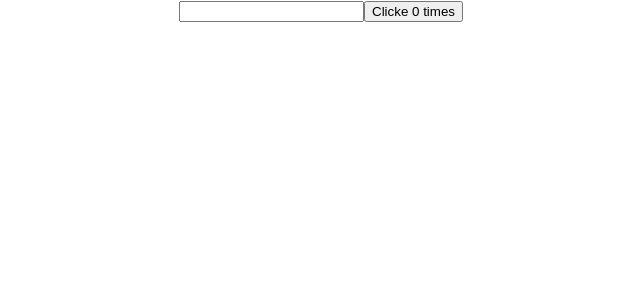
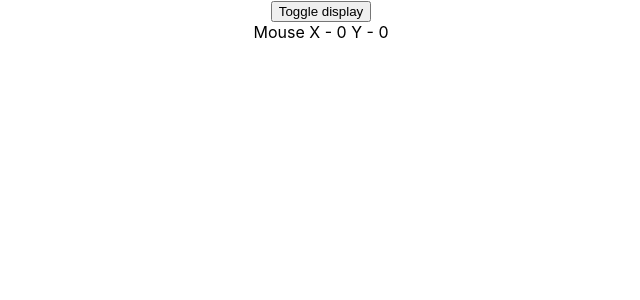
Before and after one commit to aman06it/React-tutorials, a React (Create React App) app: page / in a window 1280 px wide. Shown: the top 300 px of the page, without its empty margins (319-959 px from the left). Built offline with nearby package versions, Linux system fonts and the light colour scheme.

Commit message:
componentWillUnmount implemebtation.

```diff
--- a/src/App.js
+++ b/src/App.js
@@ -1,12 +1,15 @@
 import './App.css';
-import ClassCounterTwo from './components/ClassCounterTwo';
-import HoockCounterTwo from './components/HoockCounterTwo';
+import ClassMouse from './components/ClassMouse';
+import HoockMouse from './components/HoockMouse';
+import MouseContainer from './components/MouseContainer';
+
 
 function App() {
   return (
     <div className="App">
-      {/* <ClassCounterTwo/> */}
-      <HoockCounterTwo/>
+      {/* <ClassMouse/> */}
+      {/* <HoockMouse/> */}
+      <MouseContainer/>
     </div>
   );
 }
--- /dev/null
+++ b/src/components/ClassMouse.js
@@ -0,0 +1,29 @@
+import React, { Component } from 'react'
+
+export class ClassMouse extends Component {
+    constructor(){
+        super()
+        this.state = {
+            x:0,
+            y:0
+        }
+    }
+    logMousePosition = e =>{
+        this.setState({x: e.clientX, y:e.clientY})
+    }
+    componentDidMount(){
+        window.addEventListener('mousemove', this.logMousePosition)
+    }
+    componentWillUnmount(){
+      window.addEventListener('mousemove', this.logMousePosition)
+    }
+  render() {
+    return (
+      <div>
+          X - {this.state.x }  Y - {this.state.y}
+      </div>
+    )
+  }
+}
+
+export default ClassMouse
--- /dev/null
+++ b/src/components/HoockMouse.js
@@ -0,0 +1,28 @@
+import React, {useState, useEffect} from 'react'
+
+export default function HoockMouse() {
+    const [x, setX] = useState(0)
+    const [y, setY] = useState(0)
+
+    const logMousePosition = e =>{
+        console.log('Mouse event')
+        setX(e.clientX)
+        setY(e.clientY)
+    }
+
+    useEffect(()=>{
+        console.log('useEffect called')
+        window.addEventListener('mousemove', logMousePosition)
+
+        return ()=>{
+          console.log('Component unmounting code')
+          window.removeEventListener('mousemove', logMousePosition)
+        }
+    },[])
+
+  return (
+    <div>
+      Mouse  X - {x}  Y - {y}
+    </div>
+  )
+}
--- /dev/null
+++ b/src/components/MouseContainer.js
@@ -0,0 +1,14 @@
+import React, {useState, useEffect} from 'react'
+import HoockMouse from './HoockMouse'
+
+function MouseContainer() {
+    const [display, setDisplay] = useState(true)
+  return (
+    <div>
+        <button onClick={()=>setDisplay(!display)}>Toggle display</button>
+        {display && <HoockMouse/>}
+    </div>
+  )
+}
+
+export default MouseContainer
```
